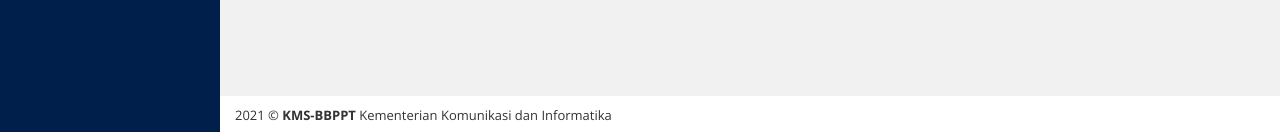
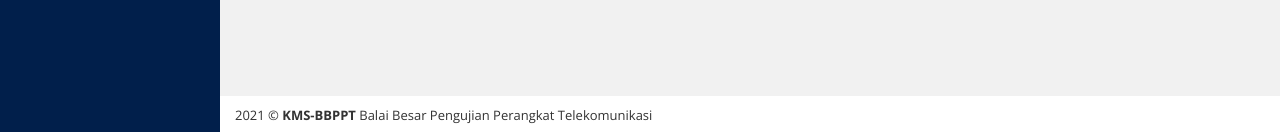
Before and after one commit to ipagastya/KMS-BBPPT, a PHP site: page /akun.php in a window 1280 px wide. Shown: the part 1065-1197 px from the top of the page. Run offline with PHP 8.4, Linux system fonts and the light colour scheme; the visitor is signed in with stand-in values (Sample User, id 1); data comes from the database, SQL or seed files in the repository; data that the repository does not hold is empty; some libraries are stand-ins or nearby versions.

Commit message:
test change logo

```diff
--- a/footeradmin.php
+++ b/footeradmin.php
@@ -1,5 +1,5 @@
  <!-- END PAGE CONTENT-->
             <footer class="page-footer">
-                <div class="font-13">2021 © <b>KMS-BBPPT</b> Kementerian Komunikasi dan Informatika</div>
+                <div class="font-13">2021 © <b>KMS-BBPPT</b> Balai Besar Pengujian Perangkat Telekomunikasi</div>
                 <div class="to-top"><i class="fa fa-angle-double-up"></i></div>
             </footer>
```
